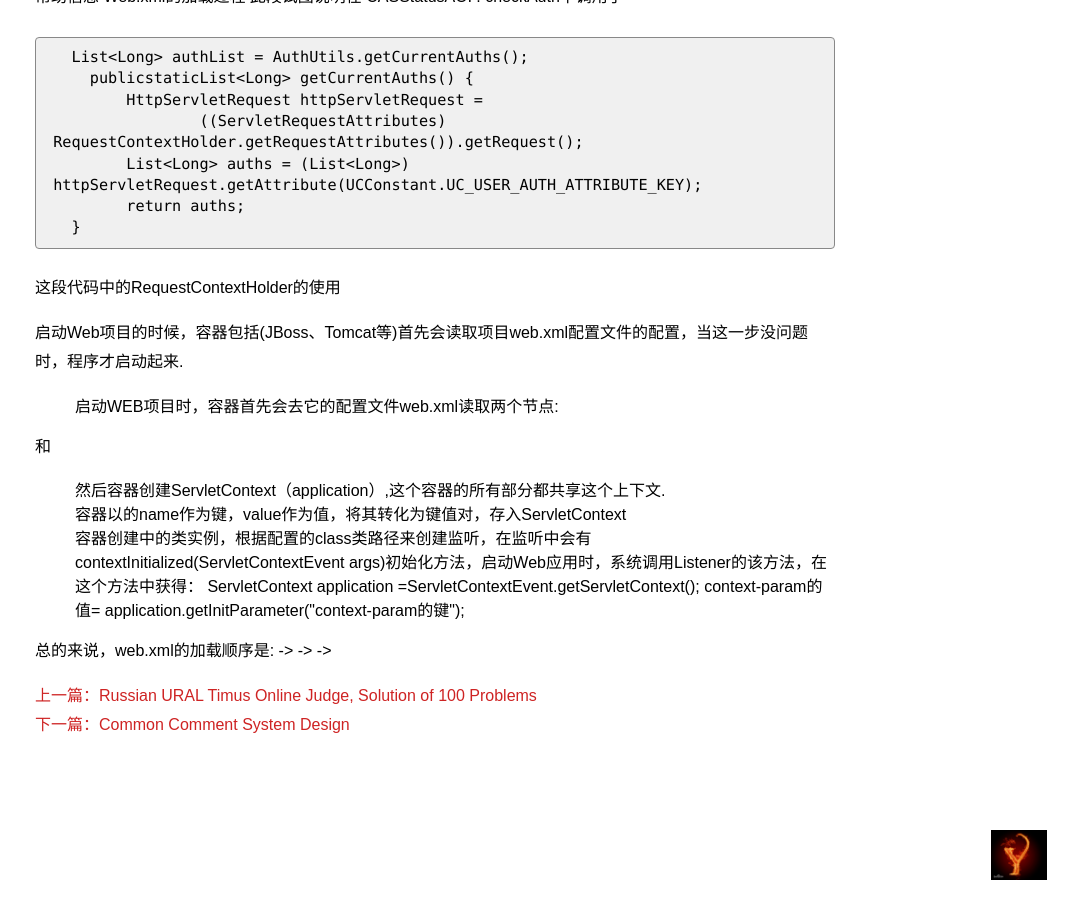
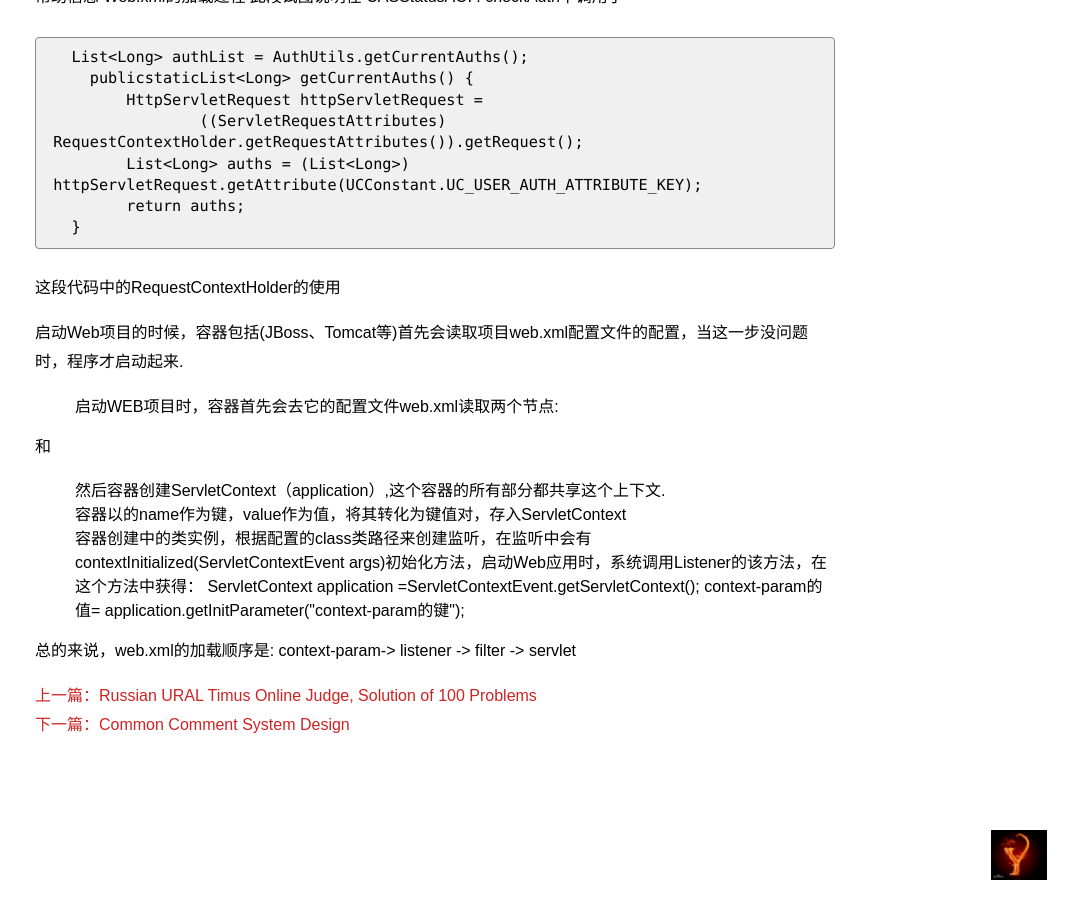
Before and after one commit to yinhaomin/yinhaomin.github.io, a Jekyll site: the page built from _posts/2016-01-01-Authority System Design.md, in a window 1280 px wide and 900 px high, scrolled down 3138 px. Shown: the whole window, without its empty margins (205-1280 px from the left). Built offline with Jekyll 4.4.1, drawn with Linux system fonts in a browser that asks for light colours; comment, search, counter and statistics services are not loaded.

Commit message:
Update 2016-01-01-Authority System Design.md

```diff
--- a/_posts/2016-01-01-Authority System Design.md
+++ b/_posts/2016-01-01-Authority System Design.md
@@ -167,4 +167,4 @@ CASStatusAOP. checkAuth中调用了
 ServletContext application =ServletContextEvent.getServletContext();
 context-param的值= application.getInitParameter("context-param的键");
 
-总的来说，web.xml的加载顺序是: <context-param>-> <listener> -> <filter> -> <servlet>
+总的来说，web.xml的加载顺序是: context-param-> listener -> filter -> servlet
```
